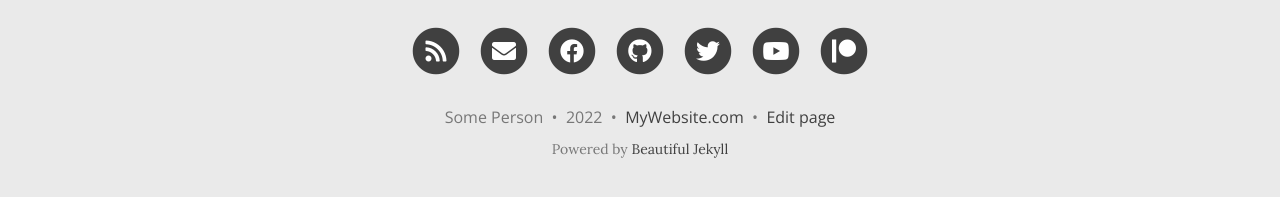
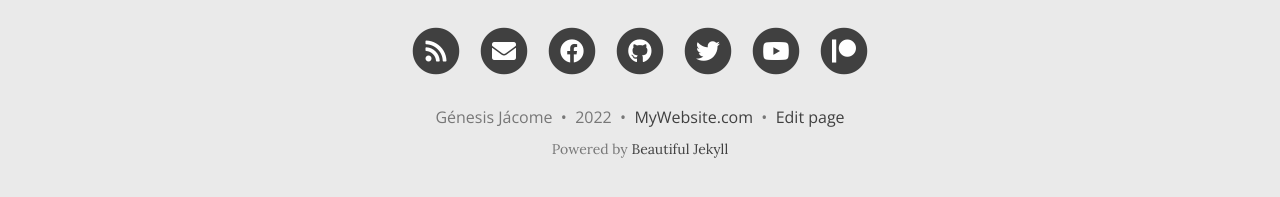
Before and after one commit to gmaribelj/gmaribelj.github.io, a Jekyll site: the page built from index.html, in a window 1280 px wide and 900 px high, scrolled down 629 px. Shown: the part 690-887 px from the top of the window. Built offline with Jekyll 4.4.1, drawn with Linux system fonts in a browser that asks for light colours; nearby versions of some CDN libraries; the list of posts is cut into pages by our own code; comment, search, counter and statistics services are not loaded.

Commit message:
Update _config.yml

```diff
--- a/_config.yml
+++ b/_config.yml
@@ -13,7 +13,7 @@
 title: Mi sitio web
 
 # Your name to show in the footer
-author: Some Person
+author: Génesis Jácome
 
 ###############################################
 # --- List of links in the navigation bar --- #
```
